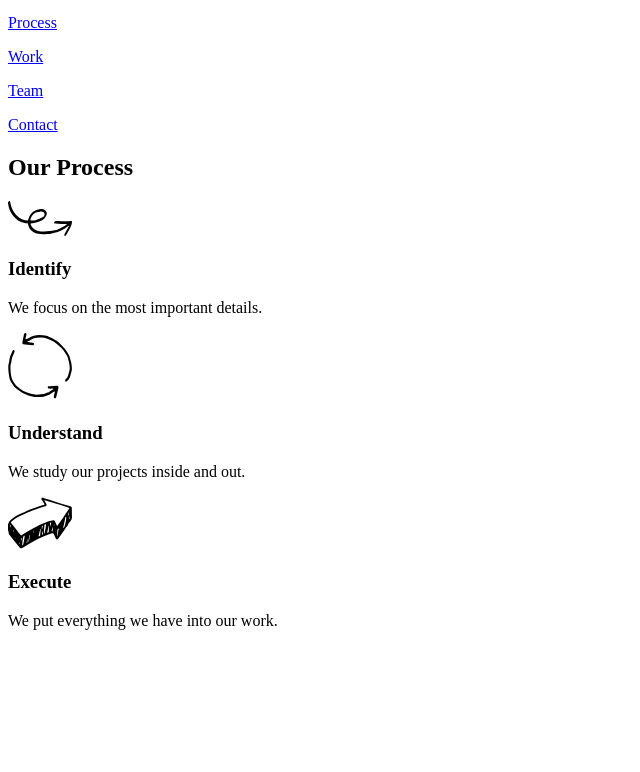
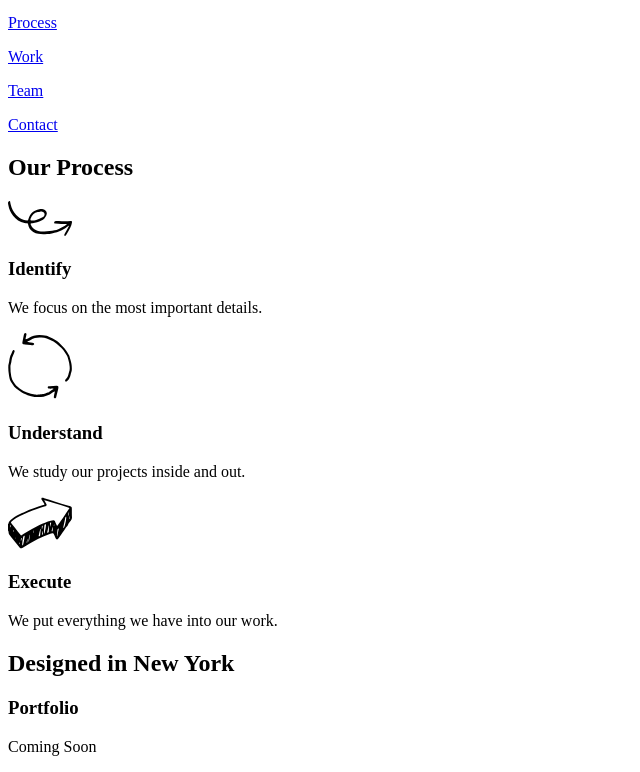
Before and after one commit to Xeanni/Prj-Broadway, a plain HTML site: page index.html in a window 1280 px wide. Shown: the part 100-872 px from the top of the page, without its empty margins (0-640 px from the left). Before the commit the page ends 800 px from the top, so only its background shows below. Drawn offline with Linux system fonts and the light colour scheme; files whose address does not match are found by name.

Commit message:
Added mini hero section to index.html

```diff
--- a/index.html
+++ b/index.html
@@ -54,5 +54,18 @@
       </div>
     </div>
 
+    <!-- Mini-hero Section -->
+    <div class="hero">
+      <h2>Designed in New York</h2>
+    </div>
+
+    <!-- About Section -->
+    <div class="supporting" id="work">
+      <div class="supporting-item">
+        <h3>Portfolio</h3>
+        <p>Coming Soon</p>
+      </div>
+    </div>
+
   </body>
 </html>
```
